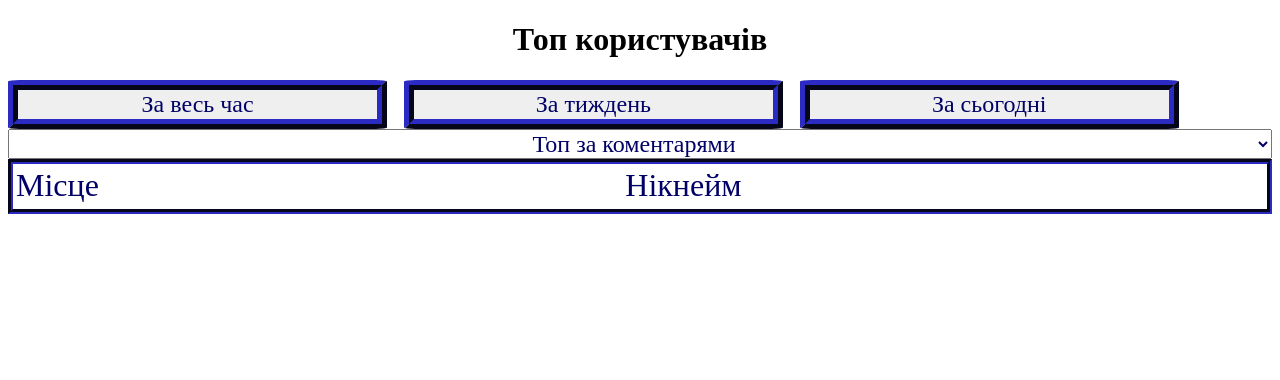
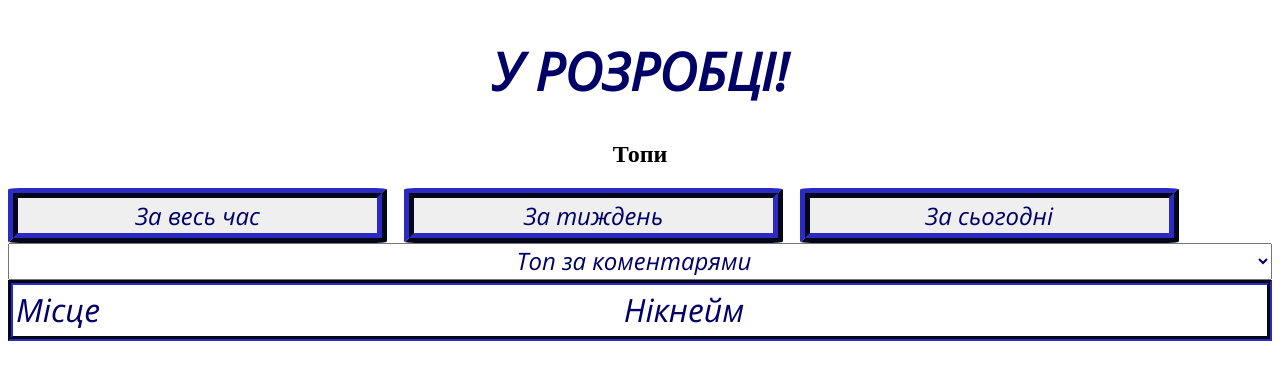
Before and after one commit to eviezua/argument, a PHP site: page /2/top.html in a window 1280 px wide. Shown: the top 380 px of the page. Run offline with PHP 8.4, Linux system fonts and the light colour scheme.

Commit message:
Add new options

```diff
--- a/2/top.css
+++ b/2/top.css
@@ -38,3 +38,13 @@
 #num {
 	width: 3%;
 }
+h1{
+	font-size: 52px;
+	color: #000066;
+	font-weight: bold;
+	font-family: Open_Sans;
+}
+@font-face{
+	font-family: Open_Sans;
+	src: url(fonts/OpenSans-Italic.ttf);
+}
--- a/2/top.html
+++ b/2/top.html
@@ -6,13 +6,15 @@
     <link rel="stylesheet" type="text/css" href="top.css">
 </head>
 <body>
-  <h1><center>Топ користувачів</center></h1>
+    <h1><center>У РОЗРОБЦІ!</center></h1>
+    <h2><center>Топи</center></h2>
     <input type="button" onclick="" value="За весь час" class="but">
     <input type="button" onclick="" value="За тиждень" class="but">
     <input type="button" onclick="" value="За сьогодні" class="but"><br>
     <select class="text">
         <option>Топ за коментарями</option>
         <option>Топ за написанням прикладів</option>
+        <option>Топ прикладів за лайками</option>
     </select>
     <table>
         <td id="num">Місце</td>
--- a/5/lenta.php
+++ b/5/lenta.php
@@ -21,7 +21,8 @@
 			<p><h2>%s<h2></p>
 			<p><h2>%s<h2></p>
 			<p><h2>%s<h2></p>
-			<p><h2>%s<h2></p></div>', $array['nickname'], $array['publication_time'], $array['select1'], $array['select2'], $array['bookname'], $array['bookgenre'], $array['thems'], $array['user_text']);
+			<p><h2>%s<h2></p>
+			<p><h2>%s<h2></p></div>', $array['nickname'], $array['publication_time'], $array['select1'], $array['select2'], $array['bookname'], $array['bookgenre'], $array['author'], $array['thems'], $array['user_text']);
 	}
 	while ($array=mysqli_fetch_assoc($posts));
 ?>
--- a/main_file.html
+++ b/main_file.html
@@ -21,7 +21,7 @@
 	<input type="button" onclick="open_file('5/lenta.php')" value="Приклади" class="but1" ><br>
 	<input type="button" onclick="open_file('2/top.html')" value="Топ" class="but1" ><br>
 	<input type="button" onclick="open_file('1/new_example_list.php')" value="Додати свій приклад" class="but1"><br>
-	<input type="button" onclick="" value="Гра" class="but1" ><br>
+	<input type="button" onclick="open_file('7/game.html')" value="Гра" class="but1" ><br>
     <input type="button" onclick="" value="Зворотній зв`язок" class="but1" ></td>
 	<td class="table2"><iframe src="5/lenta.php" id="outer_page"></iframe></td>
 	</table>
```
Also changed, not shown: 1/new_example_list.php (+7 -6 lines).
